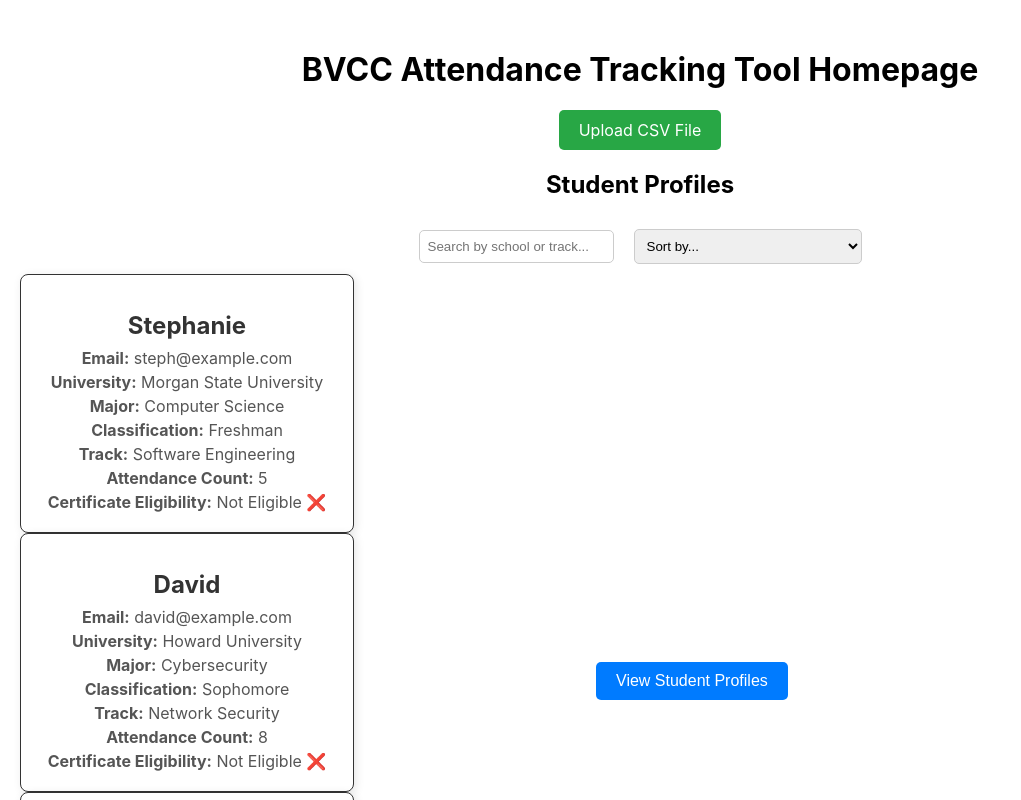
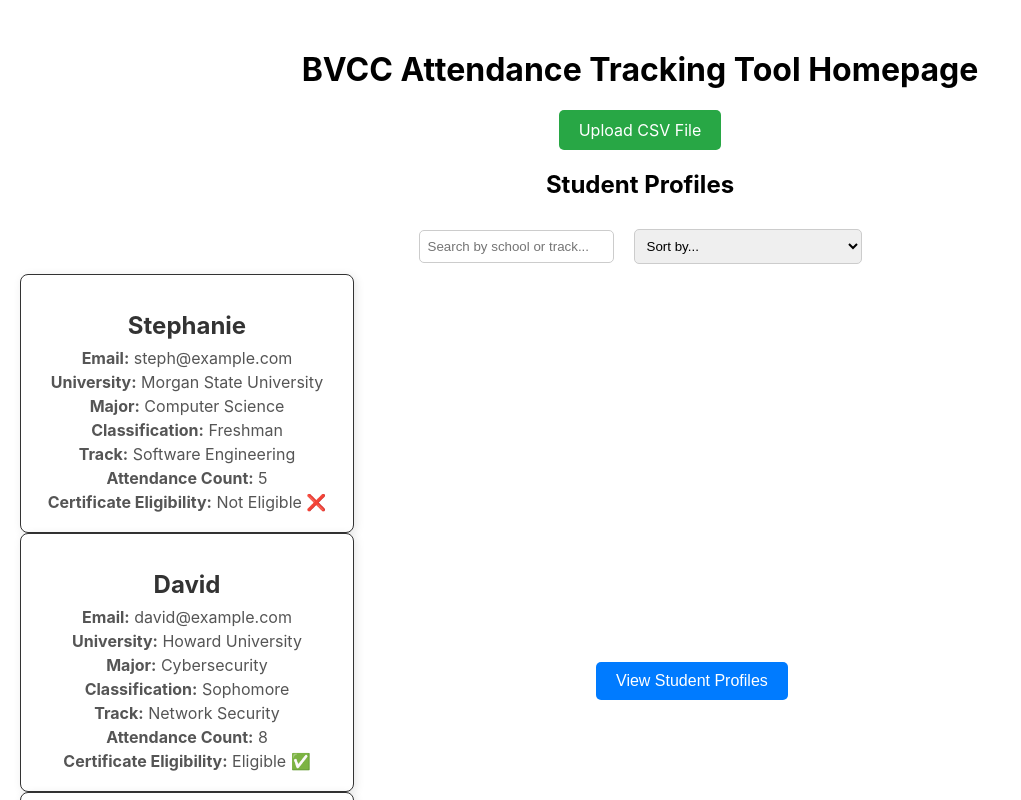
Before and after one commit to bvcc-swe/attendance-tracking-tool, a React (Create React App) app in the folder attendance-tracking-tool-app/: page /student-profile in a window 1280 px wide. Shown: the top 800 px of the page, without its empty margins (0-1021 px from the left). Built offline with nearby package versions, Linux system fonts and the light colour scheme.

Commit message:
feat: calculate certificate eligibility based on attendance count

```diff
--- a/attendance-tracking-tool-app/src/components/StudentProfilePage.js
+++ b/attendance-tracking-tool-app/src/components/StudentProfilePage.js
@@ -65,7 +65,7 @@ const StudentProfile = () => {
     <div style={{ textAlign: "center", margin: "20px" }}>
       <h2>Student Profiles</h2>
 
-      {/* Search Bar */}
+      {/* Search Bar Styling */}
       <input
         type="text"
         placeholder="Search by school or track..."
@@ -97,10 +97,20 @@ const StudentProfile = () => {
         <option value="attendance-low-high">Attendance Count (Low to High)</option>
       </select>
 
-      {/* Render Sorted Students */}
+      {/* Render Sorted Students on the page */}
       <div>
         {sortedStudents.map((student, index) => (
-          <UserProfileCard key={index} {...student} />
+          <UserProfileCard
+          key={index}
+          name={student.name}
+          email={student.email}
+          university={student.university}
+          major={student.major}
+          classification={student.classification}
+          track={student.track}
+          attendanceCount={student.attendanceCount}
+          isEligibleForCertificate={student.attendanceCount >= 7} /> //This determines wether or not they are elligible for the certificate based on
+          //if hteyhave an attendance count greater than 7 since the program is a 10 week long program
         ))}
       </div>
     </div>
```
